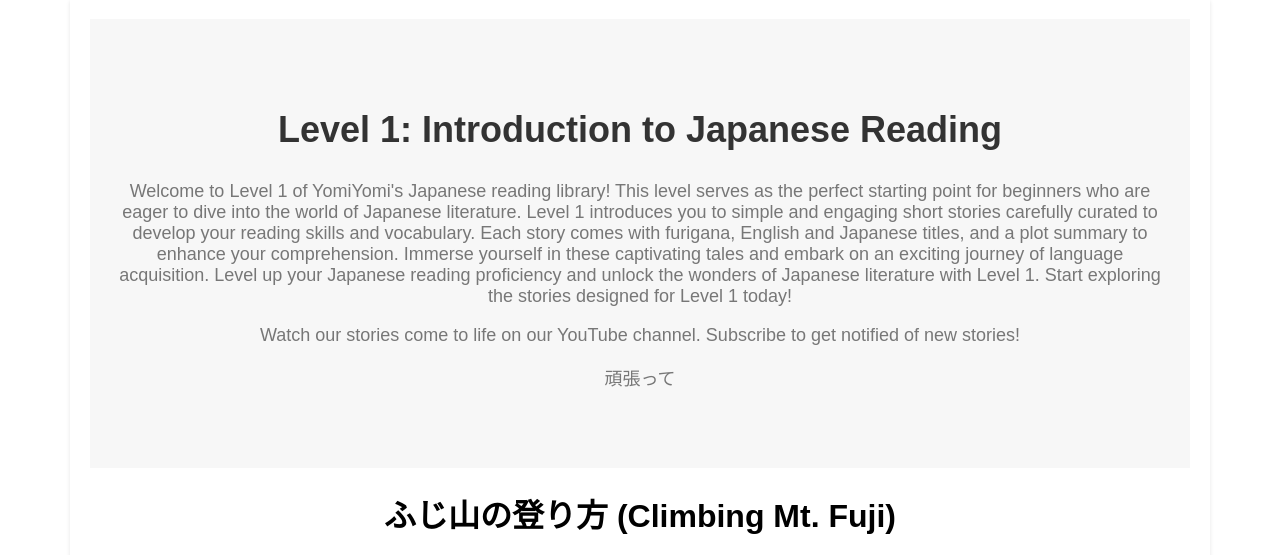
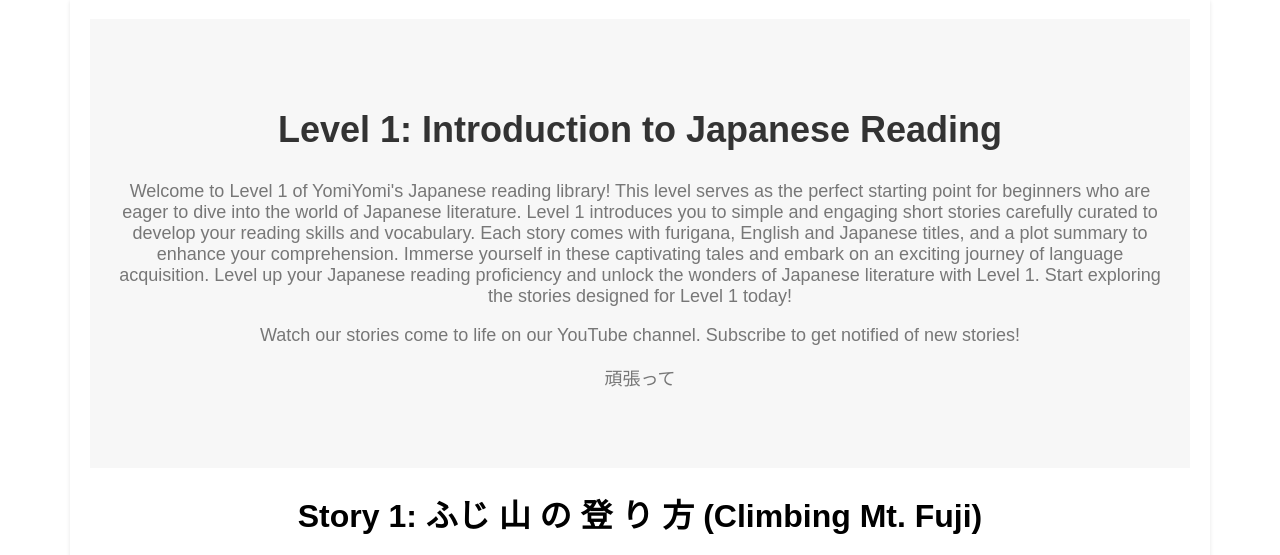
Before and after one commit to ScoopJr/yomi-yomi, a plain HTML site: page levels/level1.html in a window 1280 px wide. Shown: the part 178-733 px from the top of the page. Drawn offline with Linux system fonts and the light colour scheme.

```diff
--- a/levels/level1.html
+++ b/levels/level1.html
@@ -48,8 +48,14 @@
     </section>
 
 
-    <h1 id="#mt-fuji">
-		ふじ山の登り方 (Climbing Mt. Fuji)
+    <h1 id="mt-fuji">
+		Story 1: ふじ
+        <ruby><rb>山</rb><rt>さん</rt></ruby>
+        の
+        <ruby><rb>登</rb><rt>ぼ</rt></ruby>
+        り
+        <ruby><rb>方</rb><rt>かた</rt></ruby>
+        (Climbing Mt. Fuji)
 		<!--<ruby><rb></rb><rt></rt></ruby>-->
 	</h1>
     <!--English summary - hidden dropdown
@@ -276,91 +282,3 @@ One day, a man decided to climb Mt. Fuji alone.</p>-->
 
 </body>
 </html>
-
-<!--
-
-Story 2: 川の下流での冒険 (Adventure in the River)
-
-ある日、三人の子供たちが川へ冒険に行きました。
-
-川には三つの入り口がありました。
-
-最初の入り口は下流にありました。
-
-子供たちは元気に川に入りました。
-
-水は冷たくて気持ちよかったです。
-
-子供たちは上がる魚を見つけました。
-
-一人の子供が上げる魚を捕まえようとしましたが、上手くいきませんでした。
-
-次に、子供たちは二つ目の入り口へ移動しました。
-
-ここで、彼らは九つの小さな石を見つけました。
-
-最後に、子供たちは三つ目の入り口へ向かいました。
-
-ここでは、大きい岩がありました。
-
-子供たちは力を合わせて、岩を動かすことができました。
-
-子供たちは冒険の終わりに大きな成功を感じました。
-
-Story 2: 川の下流での冒険 (Adventure in the River)
-
-One day, three children went on an adventure to the river.
-
-The river had three entrances.
-
-The first entrance was downstream.
-
-The children entered the river energetically.
-
-The water was cold and refreshing.
-
-They found fish swimming upstream.
-
-One of the children tried to catch an upstream fish, but failed.
-
-Story 3: 大人のための山旅行 (Mountain Trip for Adults)
-
-ある週末、八人の大人たちが山へ旅行に行くことにしました。
-
-山は二つの頂上がありました。
-
-最初の頂上に上がるためには、かなりの力が必要でした。
-
-一人の男性は大きい筋力を持っていましたが、他の人たちは苦労しました。
-
-一つの女性は特に上るのが難しかったですが、みんなで助け合って頂上に到着しました。
-
-次に、彼らは下りて川に向かいました。
-
-川の入り口で水泳を楽しみました。
-
-最後に、彼らは山を下りることにしました。
-
-この山旅行は素晴らしい経験でした。
-
-Story 3: 大人のための山旅行 (Mountain Trip for Adults)
-
-One weekend, eight adults decided to go on a trip to the mountains.
-
-The mountain had two peaks.
-
-Climbing the first peak required considerable strength.
-
-One man had great physical strength, but the others struggled.
-
-One woman found it particularly difficult to climb, but with everyone's help, they reached the top.
-
-Next, they descended to the river.
-
-They enjoyed swimming at the river's entrance.
-
-Finally, they decided to descend the mountain.
-
-This mountain trip was a wonderful experience for them.
-
--->
```
